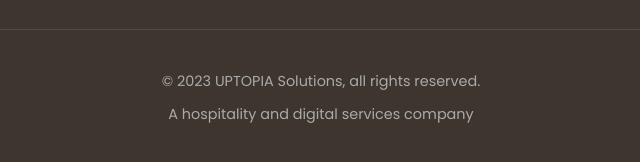
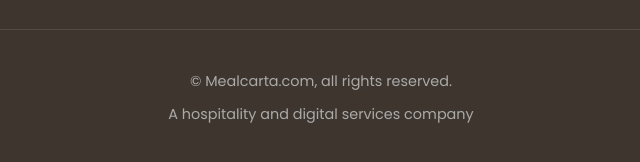
Before and after one commit to Bigblackjerry8867599/yess-55-kapchorwa, a website: page index.html in a window 1280 px wide. Shown: the part 4530-4692 px from the top of the page, 319-959 px from the left. Drawn offline with nearby package versions, Linux system fonts and the light colour scheme.

Commit message:
Update title and copyright in index.html

```diff
--- a/index.html
+++ b/index.html
@@ -3,7 +3,7 @@
 <head>
     <meta charset="UTF-8">
     <meta name="viewport" content="width=device-width, initial-scale=1.0">
-    <title>UPTOPIA | Green Hero</title>
+    <title> Mealcarta| Green Hero</title>
     <meta name="description" content="UPTOPIA offers curated hospitality experiences that connect passionate hosts with community-minded attendees.">
     <link rel="stylesheet" href="https://cdnjs.cloudflare.com/ajax/libs/font-awesome/6.4.0/css/all.min.css">
     <link href="https://fonts.googleapis.com/css2?family=Poppins:wght@300;400;500;600;700&family=Playfair+Display:wght@400;500;600;700&display=swap" rel="stylesheet">
@@ -1232,7 +1232,7 @@
             </div>
 
             <div class="copyright" style="margin-top: 30px; text-align: center;">
-                <p style="margin: 10px 0;">&copy; 2023 UPTOPIA Solutions, all rights reserved.</p>
+                <p style="margin: 10px 0;">&copy; Mealcarta.com, all rights reserved.</p>
                 <p style="margin: 10px 0;">A hospitality and digital services company</p>
             </div>
         </div>
```
